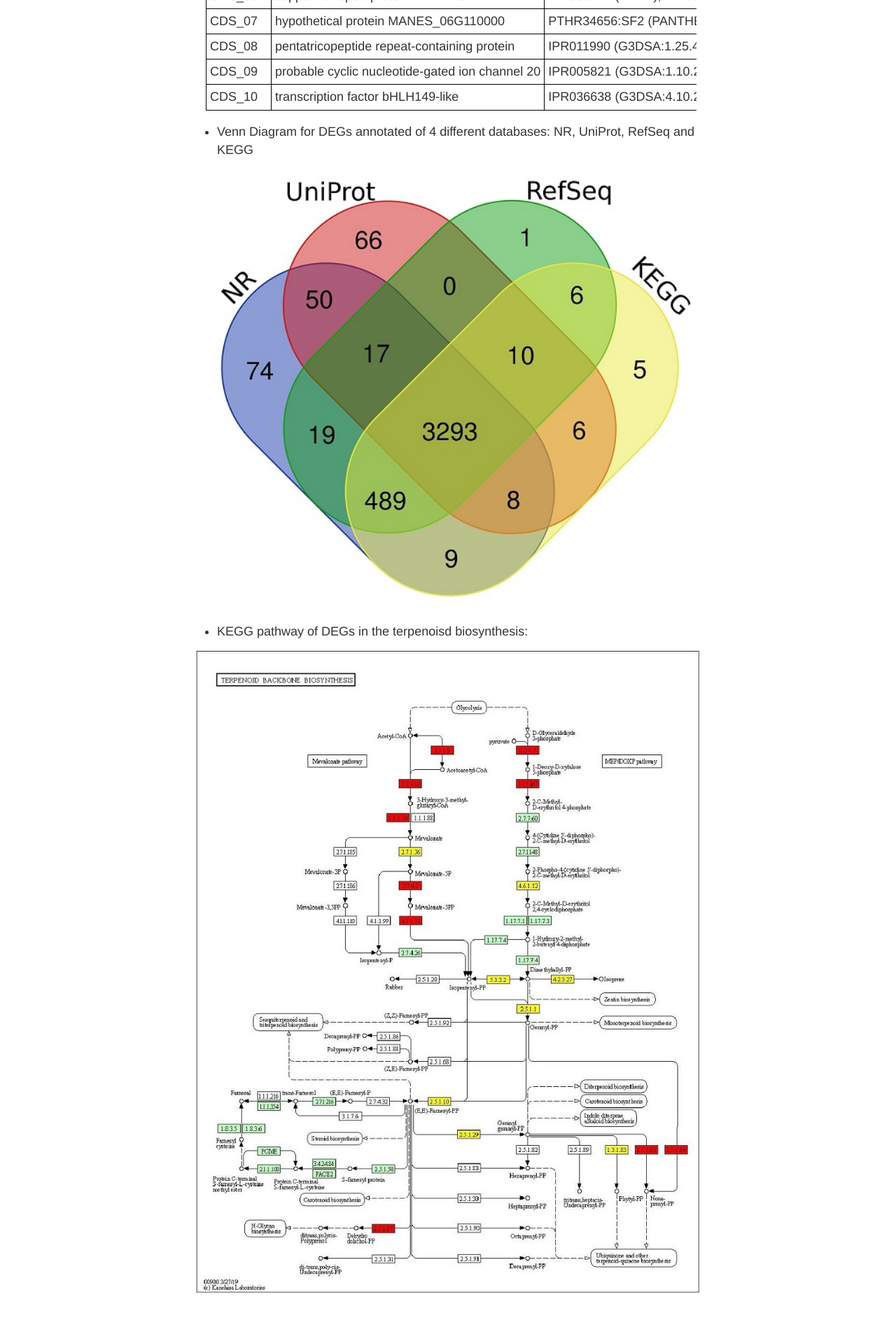
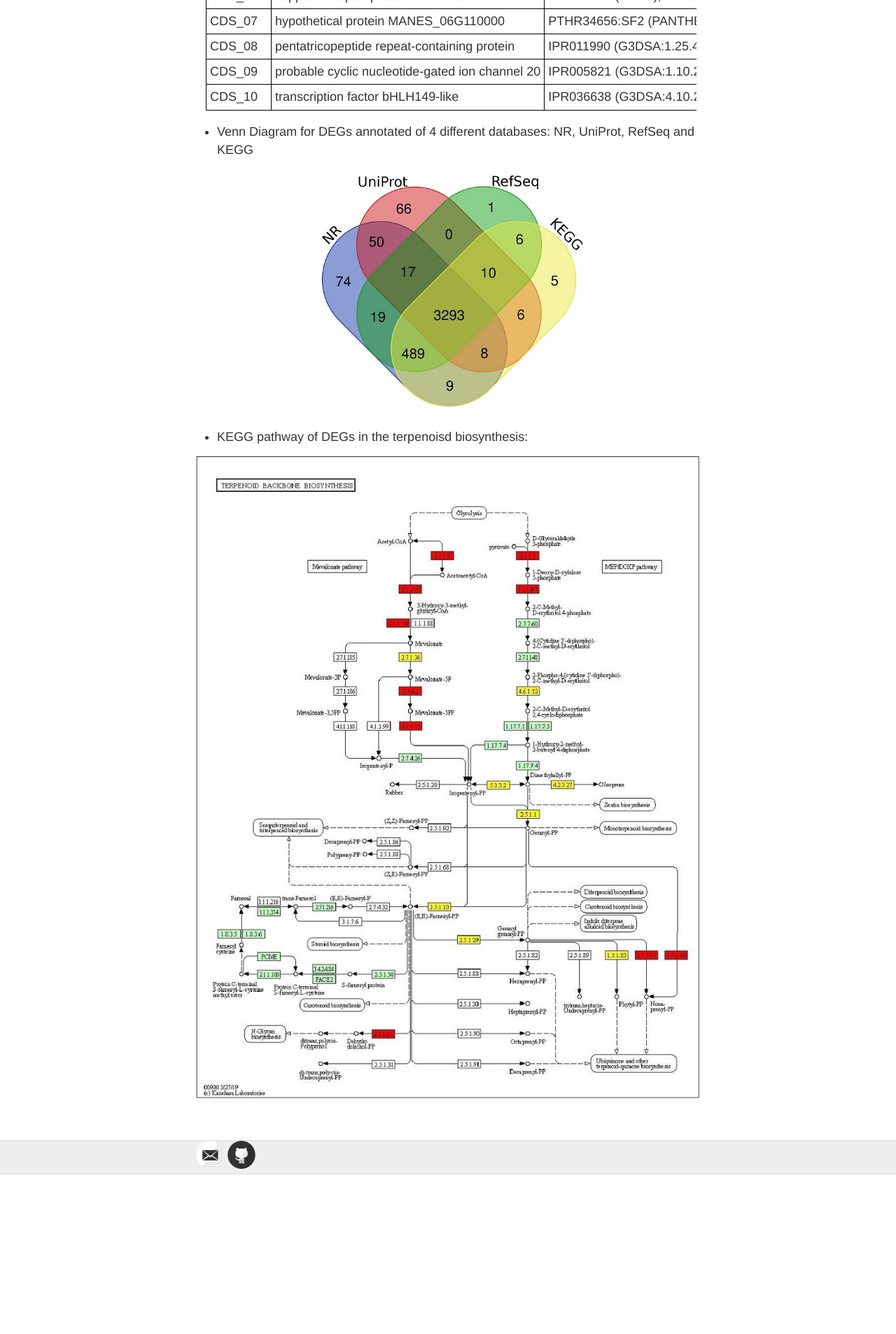
Before and after one commit to vanngocthuyla/Data_Analysis, a Jekyll site: the page built from pages/sequencing/Annotation.md, in a window 1280 px wide. Shown: the part 1333-3239 px from the top of the page at 70% size. Built offline with Jekyll 4.4.1, drawn with Linux system fonts in a browser that asks for light colours; our own code applies the rules of GitHub Pages for plain Markdown files; after the commit the page ends 3011 px from its top, so only the background shows below that.

Commit message:
Update Annotation.md

```diff
--- a/pages/sequencing/Annotation.md
+++ b/pages/sequencing/Annotation.md
@@ -38,7 +38,7 @@ The example results shows the KEGG pathways of DEGs belonging to terpenoid backb
 - Venn Diagram for DEGs annotated of 4 different databases: NR, UniProt, RefSeq and KEGG
 
 <div align="center">
-<img src='https://vanngocthuyla.github.io/Data_Analysis/images/sequencing/Venn_Diagram_for DEGs_annotated.jpg' width="800"> </div>
+<img src='https://vanngocthuyla.github.io/Data_Analysis/images/sequencing/Venn_Diagram_for DEGs_annotated.jpg' width="400"> </div>
 
 - KEGG pathway of DEGs in the terpenoisd biosynthesis:
 
```
